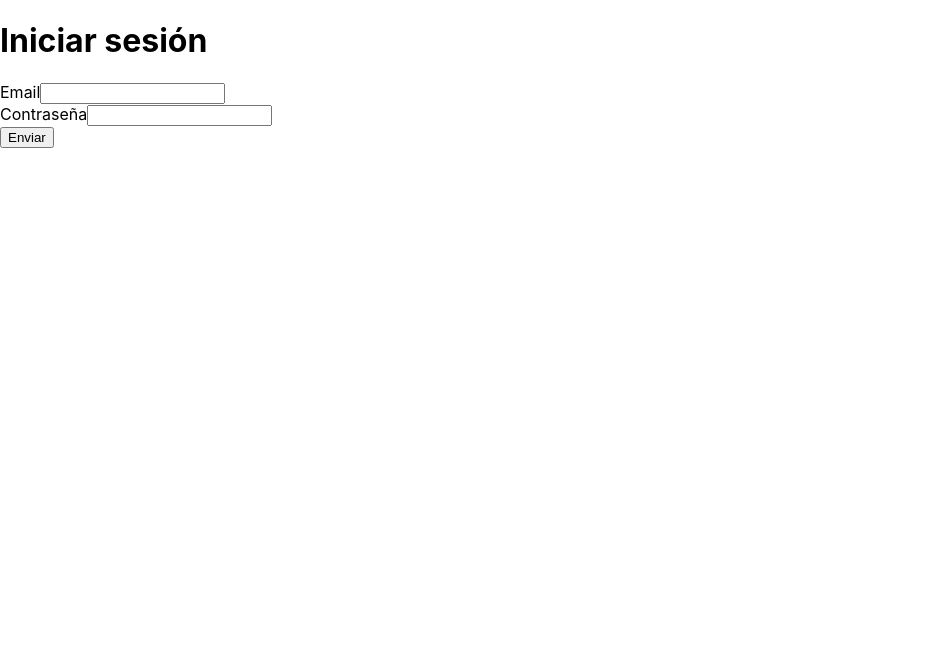
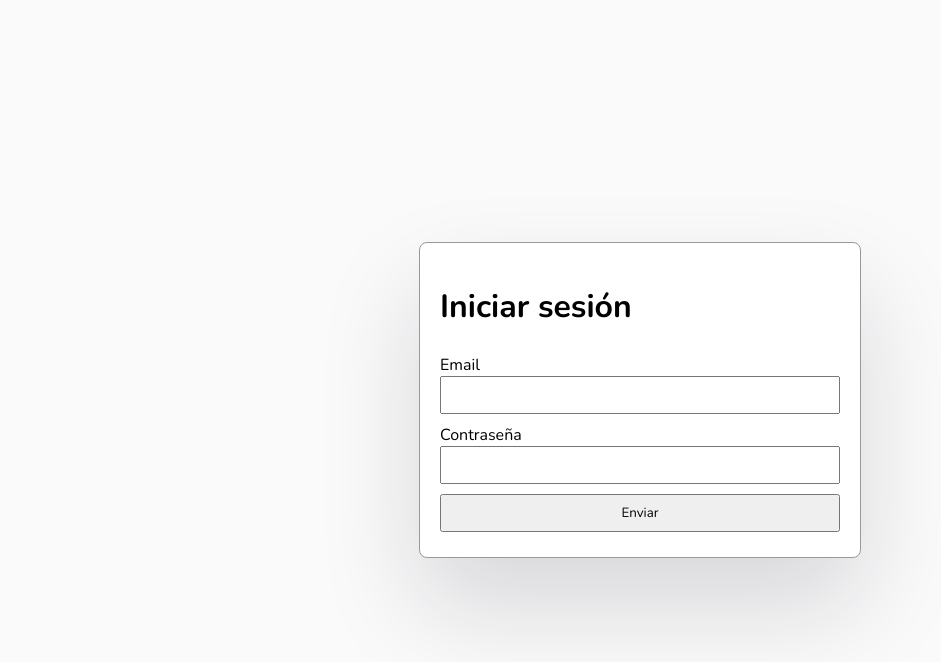
Before and after one commit to CamiloGzn19/AlkemyPractice-II, a React (Vite) app: page / in a window 1280 px wide. Shown: the top 662 px of the page, without its empty margins (0-941 px from the left). Built offline with nearby package versions, Linux system fonts and the light colour scheme.

Commit message:
adding formik for Login and Register components

```diff
--- a/package.json
+++ b/package.json
@@ -8,6 +8,7 @@
     "preview": "vite preview"
   },
   "dependencies": {
+    "formik": "^2.2.9",
     "react": "^18.0.0",
     "react-dom": "^18.0.0"
   },
--- a/src/App.jsx
+++ b/src/App.jsx
@@ -1,21 +1,12 @@
+import "./App.css";
+import { Login } from "./components/Login";
+import { Registro } from "./components/Register";
+
 function App() {
   return (
-    <div className="container">
-      <form>
-        <h1>Iniciar sesión</h1>
-        <div>
-          <label>Email</label>
-          <input name="email" type="email" />
-        </div>
-        <div>
-          <label>Contraseña</label>
-          <input name="password" type="password" />
-        </div>
-        <div>
-          <button type="submit">Enviar</button>
-        </div>
-      </form>
-    </div>
+    <>
+      <Login />
+    </>
   );
 }
 
--- /dev/null
+++ b/src/components/Login.jsx
@@ -0,0 +1,60 @@
+import React from "react";
+import { useFormik } from "formik";
+
+export const Login = () => {
+  const initialValues = {
+    email: "",
+    password: "",
+  };
+
+  const validate = (values) => {
+    const errors = {};
+
+    if (!values.email) {
+      errors.email = "El email es requerido";
+    }
+    if (!values.password) {
+      errors.password = "El password es requerido";
+    }
+    return errors;
+  };
+
+  const onSubmit = (e) => {
+    localStorage.setItem("logged", "yes");
+  };
+
+  const formik = useFormik({ initialValues, validate, onSubmit });
+
+  const { handleSubmit, handleChange, values, errors } = formik;
+
+  return (
+    <div className="container">
+      <form onSubmit={handleSubmit}>
+        <h1>Iniciar sesión</h1>
+        <div>
+          <label>Email</label>
+          <input
+            name="email"
+            type="email"
+            onChange={handleChange}
+            value={values.email}
+          />
+          {errors.email && <div>{errors.email}</div>}
+        </div>
+        <div>
+          <label>Contraseña</label>
+          <input
+            name="password"
+            type="password"
+            onChange={handleChange}
+            value={values.password}
+          />
+          {errors.password && <div>{errors.password}</div>}
+        </div>
+        <div>
+          <button type="submit">Enviar</button>
+        </div>
+      </form>
+    </div>
+  );
+};
--- /dev/null
+++ b/src/components/Register.jsx
@@ -0,0 +1,114 @@
+import React from "react";
+import { useFormik } from "formik";
+
+export const Registro = () => {
+  const initialValues = {
+    userName: "",
+    password: "",
+    email: "",
+    teamID: "",
+    role: "",
+    continent: "",
+    region: "",
+  };
+
+  const validate = (values) => {
+    const errors = {};
+
+    if (!values.userName) {
+      errors.userName = "El nombre es requerido";
+    }
+    if (!values.email) {
+      errors.email = "El email es requerido";
+    }
+    if (!values.password) {
+      errors.password = "El password es requerido";
+    }
+    return errors;
+  };
+
+  const onSubmit = (e) => {
+    alert("Hola");
+  };
+
+  const formik = useFormik({ initialValues, validate, onSubmit });
+
+  const { handleSubmit, handleChange, values, errors } = formik;
+
+  return (
+    <div className="container">
+      <form onSubmit={handleSubmit}>
+        <h1>Registro</h1>
+        <div>
+          <label>Nombre de usuario</label>
+          <input
+            name="userName"
+            type="text"
+            onChange={handleChange}
+            value={values.userName}
+          />
+          {errors.userName && <div>{errors.userName}</div>}
+        </div>
+        <div>
+          <label>Contraseña</label>
+          <input
+            name="password"
+            type="password"
+            onChange={handleChange}
+            value={values.password}
+          />
+          {errors.password && <div>{errors.password}</div>}
+        </div>
+        <div>
+          <label>Email</label>
+          <input
+            name="email"
+            type="email"
+            onChange={handleChange}
+            value={values.email}
+          />
+          {errors.email && <div>{errors.email}</div>}
+        </div>
+        <input
+          type="hidden"
+          name="teamID"
+          value="9csdcs9dcsdc dc9sd-c9sdc59sdcsd"
+        />
+        <div>
+          <label>Rol</label>
+          <select name="role" onChange={handleChange} value={values.role}>
+            <option value="Team Member">Team Member</option>
+            <option value="Team Leader">Team Leader</option>
+          </select>
+          {errors.role && <div>{errors.role}</div>}
+        </div>
+        <div>
+          <label>Continente</label>
+          <select
+            name="continent"
+            onChange={handleChange}
+            value={values.continent}
+          >
+            <option value="America">America</option>
+            <option value="Europa">Europa</option>
+            <option value="Otro">Otro</option>
+          </select>
+          {errors.continent && <div>{errors.continent}</div>}
+        </div>
+        <div>
+          <label>Región</label>
+          <select name="region" onChange={handleChange} value={values.region}>
+            <option value="Latam">Latam</option>
+            <option value="Brasil">Brasil</option>
+            <option value="America del Norte">America del Norte</option>
+            <option value="Otro">Otro</option>
+          </select>
+          {errors.region && <div>{errors.region}</div>}
+        </div>
+        <div>
+          <button type="submit">Enviar</button>
+        </div>
+      </form>
+    </div>
+  );
+};
```
Also changed, not shown: 1 other file (tests, documents, lock files or other folders).
